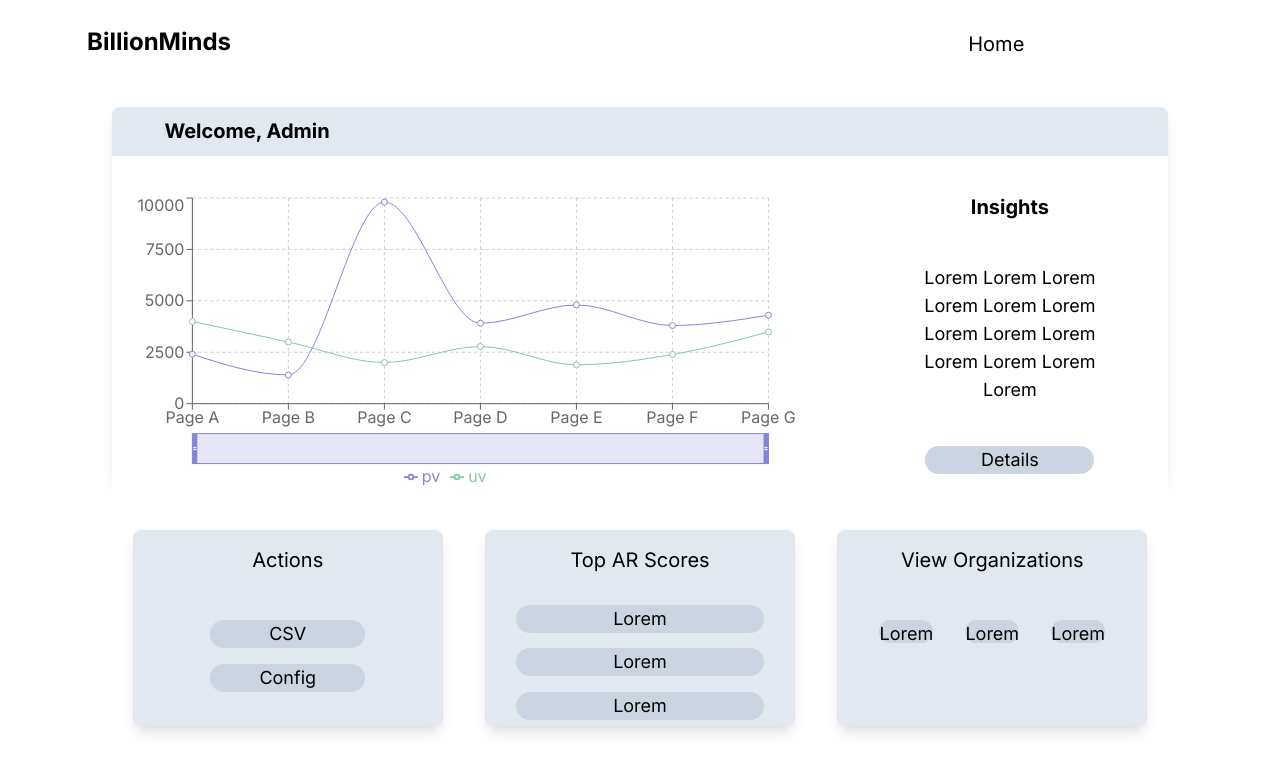
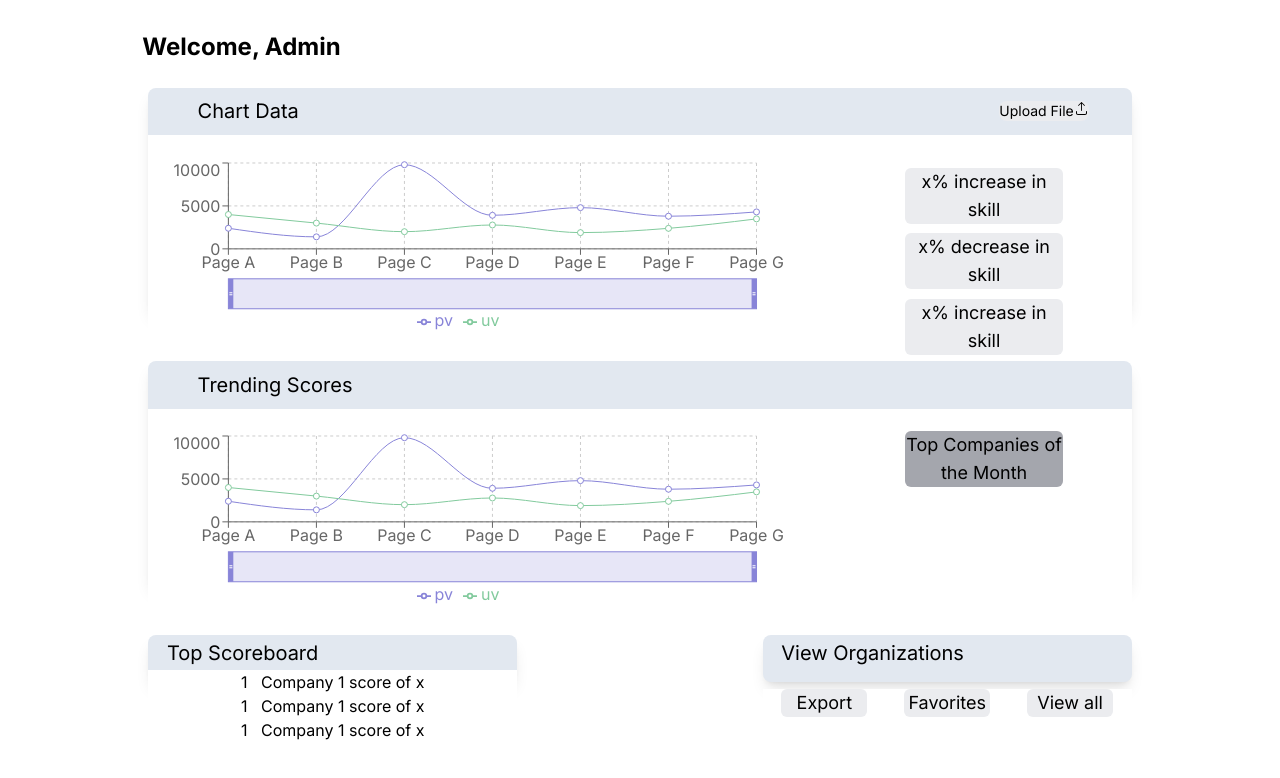
Before and after one commit to dy-ma/BillionMinds-Dash, a Next.js app: page /admin in a window 1280 px wide. Shown: the top 778 px of the page. Built offline with nearby package versions, Linux system fonts and the light colour scheme.

Commit message:
work in progress

```diff
--- a/app/admin/page.tsx
+++ b/app/admin/page.tsx
@@ -53,13 +53,23 @@ export default function Dash() {
 
     return (
     <div className='flex flex-col h-screen bg-white px-[2%] py-[2%]'>
-        <div className="flex flex-row h-[5%] mb-[2%]">
-            <div className="flex items-end text-black text-2xl ml-[5%] mr-[60%] font-bold">BillionMinds</div>
-            <div className='flex text-black text-xl mr-10 items-end'> Home </div>
+        <div className=" mx-[5%] flex flex-row h-[5%]">
+            <div className="flex items-end text-black text-2xl ml-[5%] mr-[60%] font-bold">
+              <p>Welcome, Admin</p>
+            </div>
+            {/* <div className='flex text-black text-xl mr-10 items-end'> Home </div> */}
         </div>
 
-        <div className='mx-[7%] bg-slate-200 h-[50%] my-[2%] flex flex-col shadow-lg rounded-lg'>
-            <div className='flex items-center text-black text-xl py-[1%] ml-[5%] font-bold'>Welcome, Admin</div>
+        <div className='mx-[10%] bg-slate-200 h-[30%] my-[2%] flex flex-col shadow-lg rounded-lg bg-[#EFF0E2]'>
+            <div className='flex items-center text-black text-xl py-[1%] ml-[5%]'>
+              <p>Chart Data</p>
+              <div className='flex flex-row ml-[75%] bg-main-grey rounded-lg text-sm hover:bg-grey'>
+                <div className='flex flex-row'>
+                <p>Upload File</p>
+                <svg width="15" height="15" viewBox="0 0 15 15" fill="none" xmlns="http://www.w3.org/2000/svg"><path d="M7.81825 1.18188C7.64251 1.00615 7.35759 1.00615 7.18185 1.18188L4.18185 4.18188C4.00611 4.35762 4.00611 4.64254 4.18185 4.81828C4.35759 4.99401 4.64251 4.99401 4.81825 4.81828L7.05005 2.58648V9.49996C7.05005 9.74849 7.25152 9.94996 7.50005 9.94996C7.74858 9.94996 7.95005 9.74849 7.95005 9.49996V2.58648L10.1819 4.81828C10.3576 4.99401 10.6425 4.99401 10.8182 4.81828C10.994 4.64254 10.994 4.35762 10.8182 4.18188L7.81825 1.18188ZM2.5 9.99997C2.77614 9.99997 3 10.2238 3 10.5V12C3 12.5538 3.44565 13 3.99635 13H11.0012C11.5529 13 12 12.5528 12 12V10.5C12 10.2238 12.2239 9.99997 12.5 9.99997C12.7761 9.99997 13 10.2238 13 10.5V12C13 13.104 12.1062 14 11.0012 14H3.99635C2.89019 14 2 13.103 2 12V10.5C2 10.2238 2.22386 9.99997 2.5 9.99997Z" fill="currentColor" fill-rule="evenodd" clip-rule="evenodd"></path></svg>
+                </div>
+              </div>
+            </div>
             <div className='flex flex-row items-center bg-white h-full'>
                 <ResponsiveContainer width="65%" height="80%">
                 <LineChart data={data}
@@ -76,12 +86,76 @@ export default function Dash() {
                 </ResponsiveContainer>
 
                 <div className='flex flex-col ml-[10%] h-[80%] w-[20%] my-[10%]'>
-                    <div className='flex text-black justify-center text-xl font-bold'>Insights</div>
-                    <div className='flex text-black justify-center text-center text-lg my-[20%]'>Lorem  Lorem  Lorem  Lorem  Lorem  Lorem  Lorem  Lorem  Lorem  Lorem  Lorem  Lorem  Lorem  </div>
-                    <div className='mx-[10%] flex bg-slate-300 justify-center text-black text-lg rounded-full hover:bg-slate-500 text-center'>Details</div>                </div>
+                    <div className='mx-[10%] mt-[5%] flex bg-main-grey justify-center text-black text-lg rounded-md text-center'>
+                      x% increase in skill
+                    </div>
+                    <div className='mx-[10%] mt-[5%] flex bg-main-grey justify-center text-black text-lg rounded-md text-center'>
+                      x% decrease in skill
+                    </div>
+                    <div className='mx-[10%] mt-[5%] flex bg-main-grey justify-center text-black text-lg rounded-md text-center'>
+                      x% increase in skill
+                    </div>
+                    <div className='mx-[10%] mt-[5%] flex bg-green justify-center text-black text-lg rounded-md hover:bg-slate-500 text-center'>Details</div>
+                </div>
             </div>
         </div>
-        <div className='flex flex-row h-[50%] mx-[7%] mt-[2%] text-black justify-center text-xl'>
+        <div className='mx-[10%] bg-slate-200 h-[30%] my-[2%] flex flex-col shadow-lg rounded-lg bg-[#EFF0E2]'>
+            <div className='flex items-center text-black text-xl py-[1%] ml-[5%]'>
+              <p>Trending Scores</p>
+
+            </div>
+            <div className='flex flex-row items-center bg-white h-full'>
+                <ResponsiveContainer width="65%" height="80%">
+                <LineChart data={data}
+                margin={{ top: 5, right: 30, left: 20, bottom: 5 }}>
+                    <CartesianGrid strokeDasharray="3 3" />
+                    <XAxis dataKey="name" />
+                    <YAxis />
+                    <Tooltip />
+                    <Brush dataKey="name" height={30} stroke="#8884d8" />
+                    <Legend />
+                    <Line type="monotone" dataKey="pv" stroke="#8884d8" />
+                    <Line type="monotone" dataKey="uv" stroke="#82ca9d" />
+                </LineChart>
+                </ResponsiveContainer>
+
+                <div className='flex flex-col ml-[10%] h-[80%] w-[20%] my-[10%]'>
+                    <div className='mx-[10%] flex justify-center text-black text-lg rounded-md bg-grey text-center'>
+                    Top Companies of the Month
+                    </div>
+                </div>
+            </div>
+        </div>
+
+        <div className='flex flex-row'>
+          <div className='mx-[10%] bg-slate-200 h-[30%] my-[2%] w-full flex flex-col shadow-lg rounded-lg bg-[#EFF0E2]'>
+              <div className='flex items-center text-black text-xl py-[1%] ml-[5%]'>
+                Top Scoreboard
+              </div>
+              <div className='flex flex-col items-center bg-grey h-full'>
+                <div className='flex justify-center text-center text-black bg-white w-full h-full '>1 &nbsp; Company 1 score of x</div>
+                <div className='flex justify-center text-center text-black bg-white w-full h-full '>1 &nbsp; Company 1 score of x</div>
+                <div className='flex justify-center text-center text-black bg-white w-full h-full'>1 &nbsp; Company 1 score of x</div>
+              </div>
+          </div>
+          <div className='mx-[10%] bg-slate-200 h-[30%] my-[2%] w-full flex flex-col shadow-lg rounded-lg bg-[#EFF0E2]'>
+              <div className='flex items-center text-black text-xl py-[1%] ml-[5%]'>
+                View Organizations
+              </div>
+              <div className='flex flex-row items-center bg-white h-full mt-[5%]'>
+                <div className='flex mx-[5%] w-full justify-center text-black text-lg rounded-md bg-main-grey text-center'>
+                  Export
+                </div>
+                <div className='flex mx-[5%] w-full justify-center text-black text-lg rounded-md bg-main-grey text-center'>
+                  Favorites
+                </div>
+                <div className='flex mx-[5%] w-full justify-center text-black text-lg rounded-md bg-main-grey text-center'>
+                  View all
+                </div>
+              </div>
+          </div>
+        </div>
+        {/* <div className='flex flex-row h-[50%] mx-[7%] mt-[2%] text-black justify-center text-xl'>
             <div className='flex flex-col mx-[2%] items-center bg-slate-200 h-[80%] w-full flex flex-col shadow-lg rounded-lg'>
                 <div className='my-[5%]'>
                     Actions
@@ -107,8 +181,8 @@ export default function Dash() {
                     <div className=' w-full h-[80%] mx-[10%] flex bg-slate-300 justify-center text-black text-lg rounded-full hover:bg-slate-500 text-center'>Lorem</div>
                 </div>
 
-            </div>
-        </div>
+            </div> */}
+        {/* </div> */}
     </div>
     )
 }
--- a/tailwind.config.ts
+++ b/tailwind.config.ts
@@ -13,6 +13,21 @@ const config: Config = {
         'gradient-conic':
           'conic-gradient(from 180deg at 50% 50%, var(--tw-gradient-stops))',
       },
+      colors: {
+        'green': '#3CBA00',
+        'yellow': '#FFC227',
+        'dark-blue': '#202635',
+        'blue': '#20B4F3',
+        'white': '#FFFFFF',
+        'grey': '#A4A6AD',
+        'minty-green': '#74B5B5',
+        'coldy-red': '#B57483',
+        'main-grey': '#EBECEF',
+        'main-blue': '#0CDFFC',
+        'main-dark-blue': '#1269EE',
+        'main-light-grey': '#C5CCDD',
+        'main-error-red': '#BA0000',
+      },
     },
   },
   plugins: [],
```
